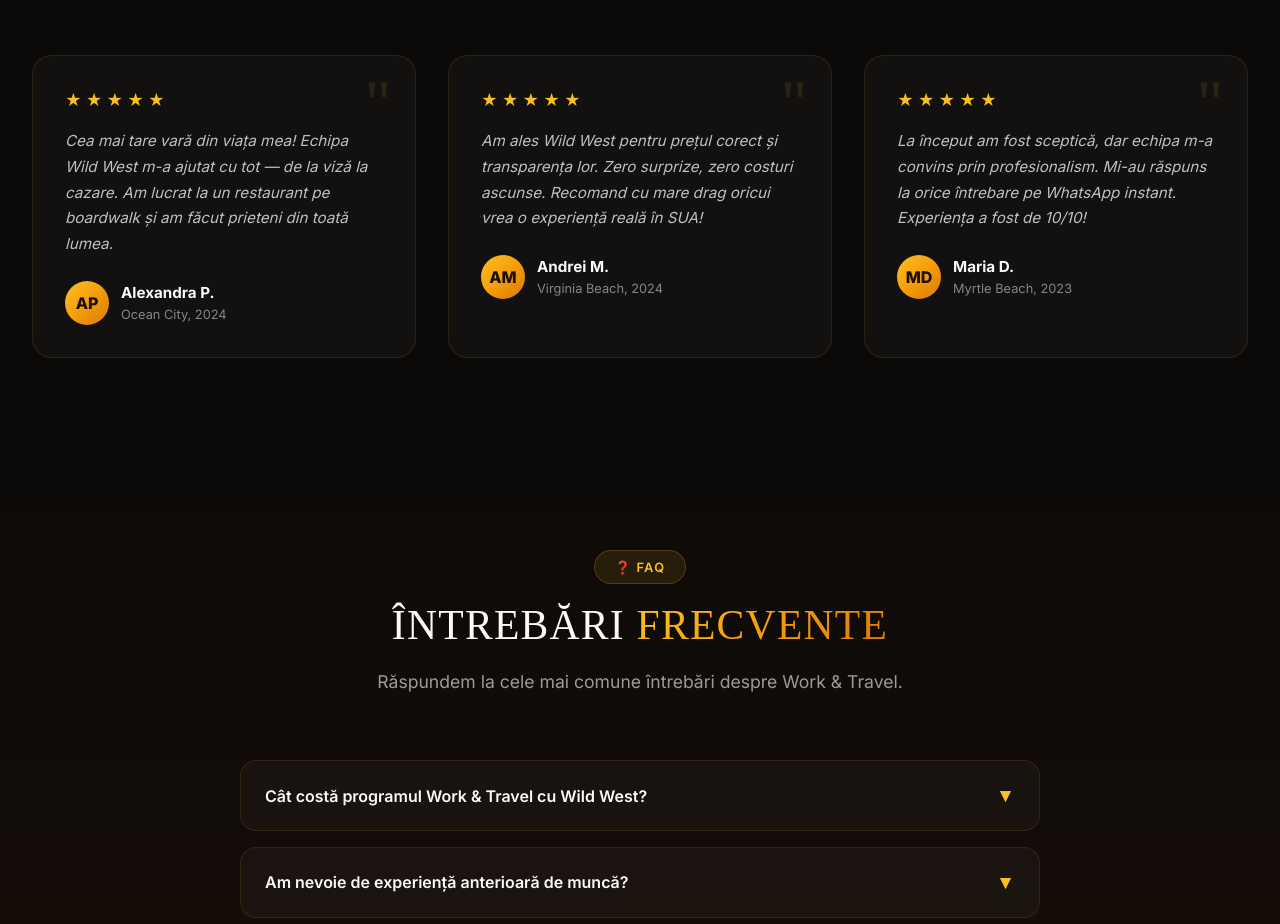
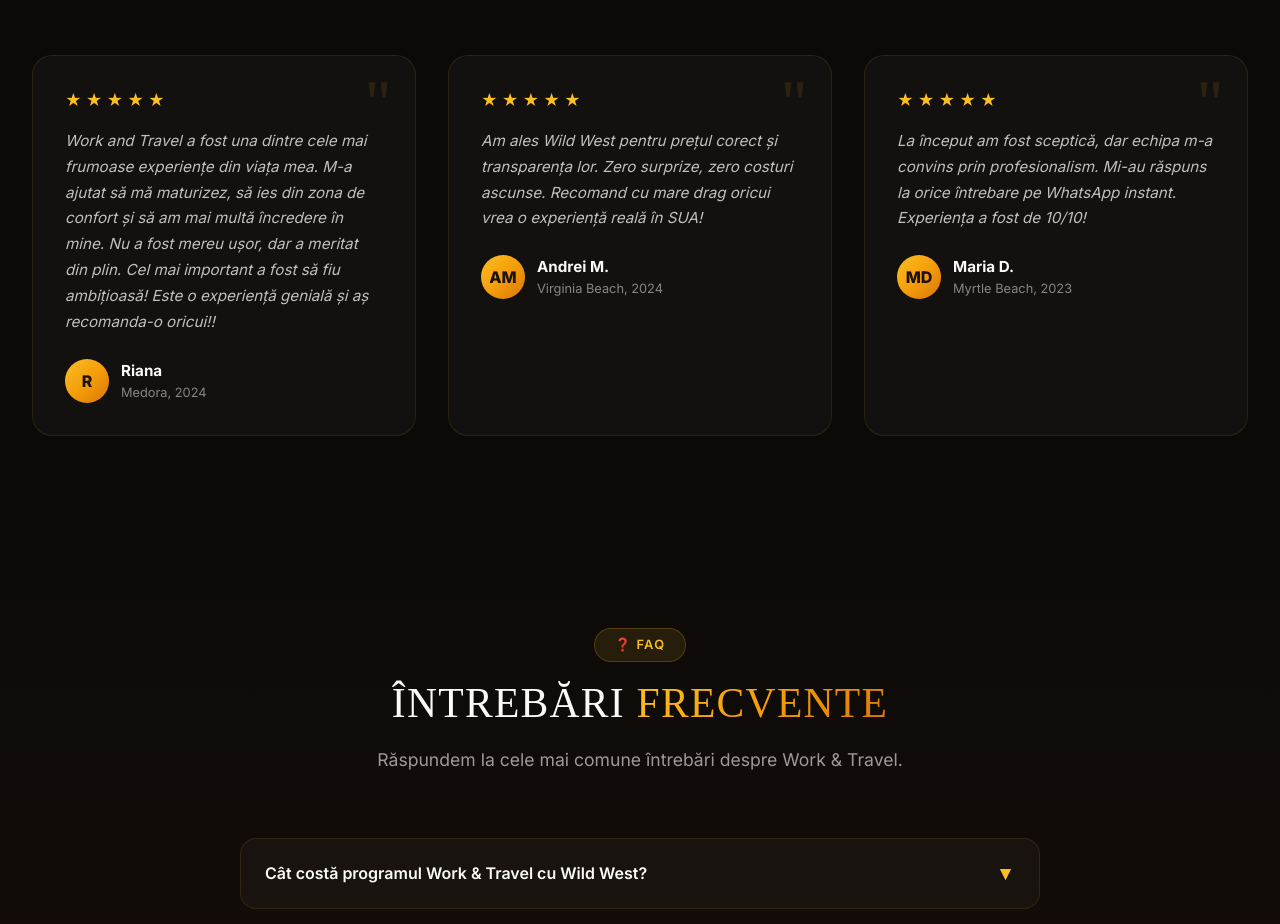
Before and after one commit to stefanhorus/wild-west-work-travel, a Next.js app: page / in a window 1280 px wide. Shown: the part 4620-5544 px from the top of the page. Built offline with nearby package versions, Linux system fonts and the light colour scheme; a web font is replaced by a local one.

Commit message:
feat: replaced first testimonial with Riana's Medora review

```diff
--- a/app/page.tsx
+++ b/app/page.tsx
@@ -437,10 +437,10 @@
 function TestimonialsSection() {
   const testimonials = [
     {
-      name: "Alexandra P.",
-      initials: "AP",
-      location: "Ocean City, 2024",
-      text: "Cea mai tare vară din viața mea! Echipa Wild West m-a ajutat cu tot — de la viză la cazare. Am lucrat la un restaurant pe boardwalk și am făcut prieteni din toată lumea.",
+      name: "Riana",
+      initials: "R",
+      location: "Medora, 2024",
+      text: "Work and Travel a fost una dintre cele mai frumoase experiențe din viața mea. M-a ajutat să mă maturizez, să ies din zona de confort și să am mai multă încredere în mine. Nu a fost mereu ușor, dar a meritat din plin. Cel mai important a fost să fiu ambițioasă! Este o experiență genială și aș recomanda-o oricui!!",
     },
     {
       name: "Andrei M.",
```
